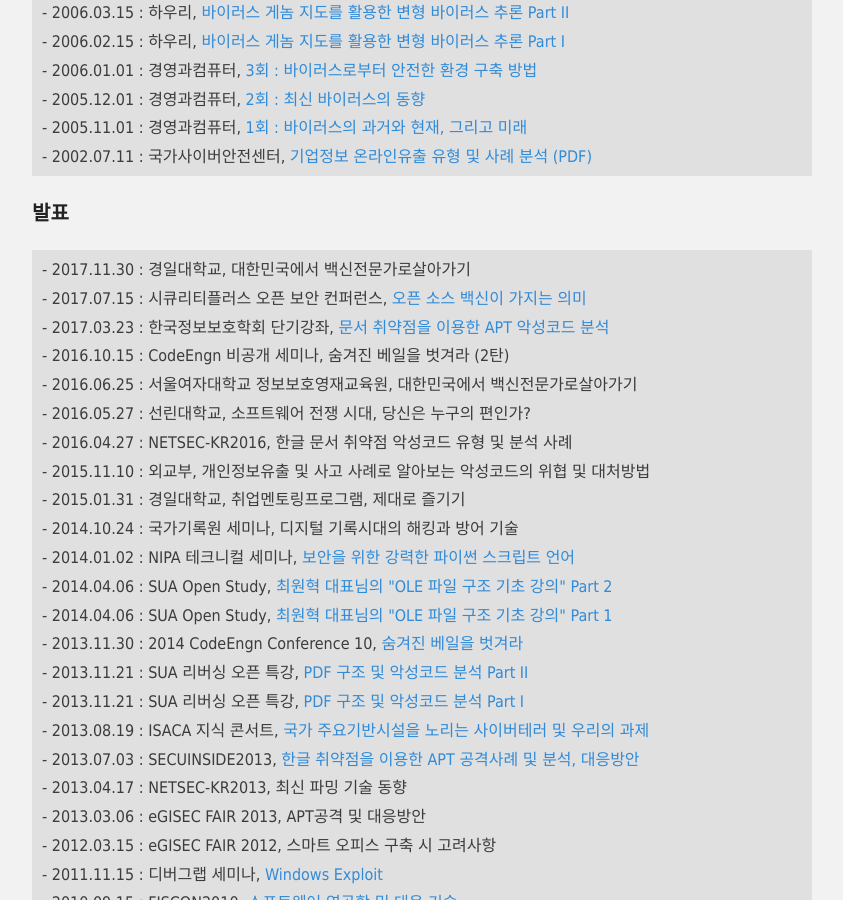
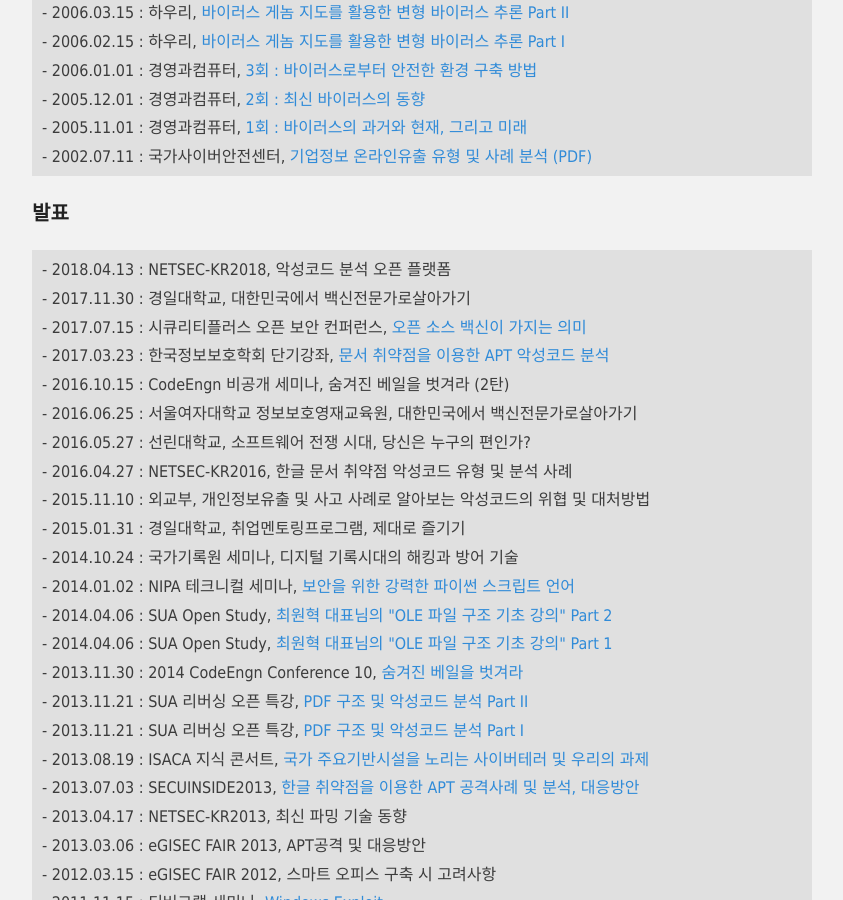
Before and after one commit to hanul93/hanul93.github.com, a Jekyll site: the page built from about.md, in a window 1280 px wide and 900 px high, scrolled down 2736 px. Shown: the whole window, without its empty margins (218-1061 px from the left). Built offline with Jekyll 4.4.1, drawn with Linux system fonts in a browser that asks for light colours; nearby versions of some CDN libraries.

Commit message:
발표 추가 및 띄어쓰기 수정

```diff
--- a/about.md
+++ b/about.md
@@ -108,7 +108,8 @@
 
 ### 발표
 
-<div class="highlighter-rouge"><pre class="highlight"><code class="keibox">- 2017.11.30 : 경일대학교, 대한민국에서 백신전문가로살아가기
+<div class="highlighter-rouge"><pre class="highlight"><code class="keibox">- 2018.04.13 : NETSEC-KR2018, 악성코드 분석 오픈 플랫폼
+- 2017.11.30 : 경일대학교, 대한민국에서 백신전문가로살아가기
 - 2017.07.15 : 시큐리티플러스 오픈 보안 컨퍼런스, <a href="http://cafe.naver.com/securityplus/24197">오픈 소스 백신이 가지는 의미</a>
 - 2017.03.23 : 한국정보보호학회 단기강좌, <a href="http://kcert.designq.kr/bbs/board.php?bo_table=s62&wr_id=683">문서 취약점을 이용한 APT 악성코드 분석</a>
 - 2016.10.15 : CodeEngn 비공개 세미나, 숨겨진 베일을 벗겨라 (2탄)
```
Also changed, not shown: lecture.md (+1 -1 lines).
